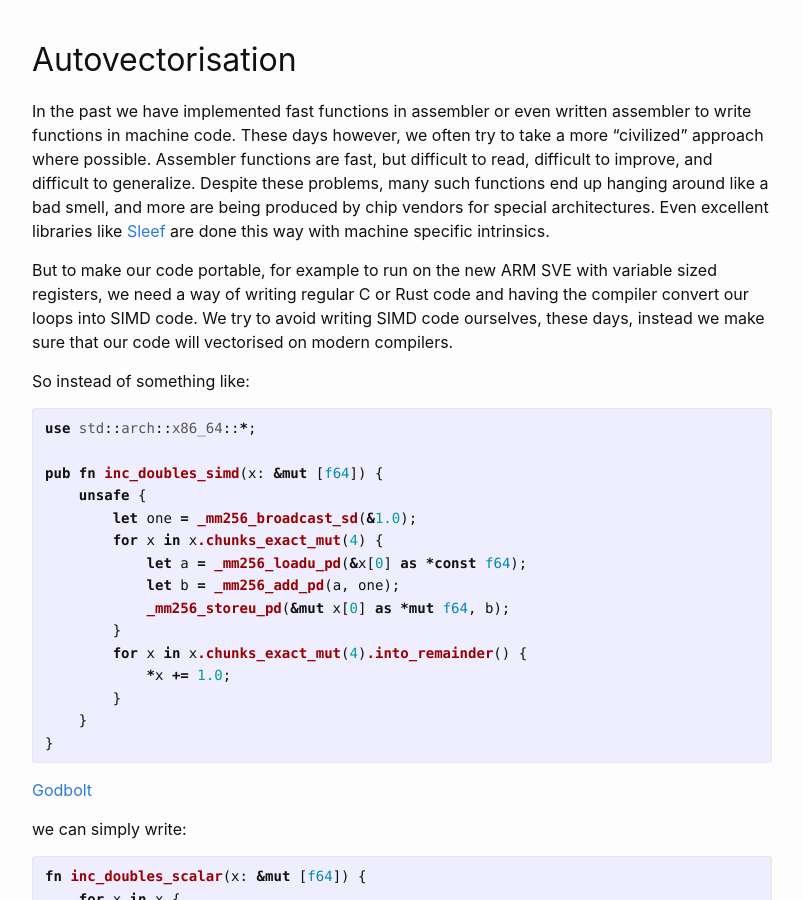
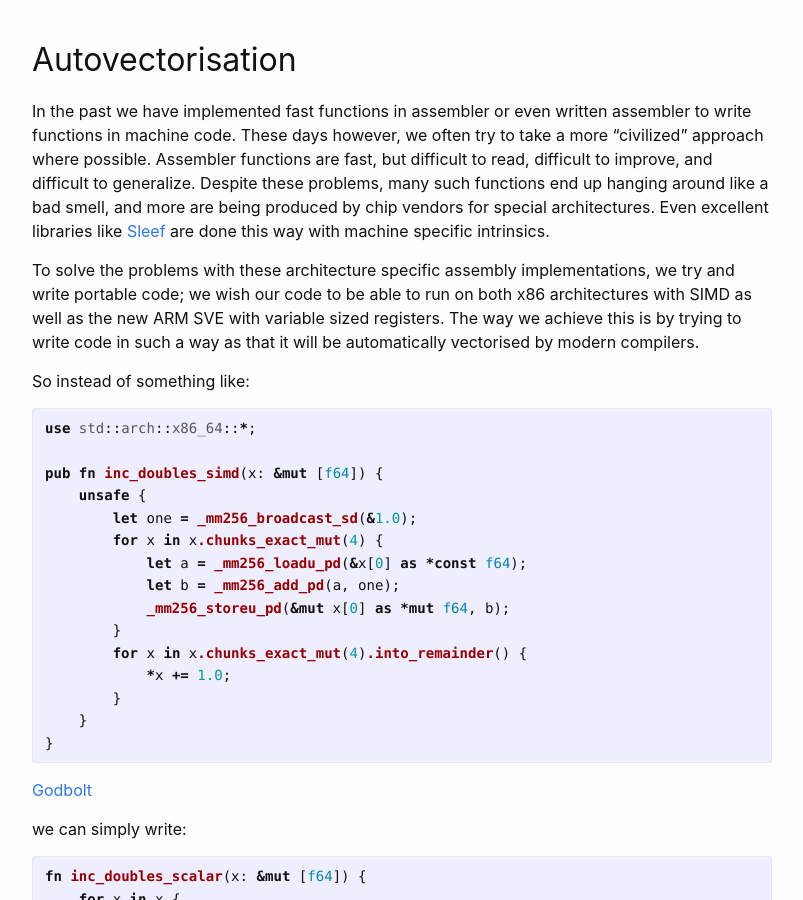
Before and after one commit to atomicincrement/atomicincrement.github.io, a Jekyll site: the page built from _posts/2021-11-18-polynomial-approximation.md, in a window 1280 px wide and 900 px high, scrolled down 2192 px. Shown: the whole window, without its empty margins (238-1041 px from the left). Built offline with Jekyll 4.4.1, drawn with Linux system fonts in a browser that asks for light colours.

Commit message:
Update _posts/2021-11-18-polynomial-approximation.md
Co-authored-by: WillRogerJones <33420026+WillRogerJones@users.noreply.github.com>

```diff
--- a/_posts/2021-11-18-polynomial-approximation.md
+++ b/_posts/2021-11-18-polynomial-approximation.md
@@ -85,10 +85,7 @@ not designed to do so.
 In the past we have implemented fast functions in assembler or even written assembler
 to write functions in machine code. These days however, we often try to take a more "civilized" approach where possible. Assembler functions are fast, but difficult to read, difficult to improve, and difficult to generalize. Despite these problems, many such functions end up hanging around like a bad smell, and more are being produced by chip vendors for special architectures. Even excellent libraries like [Sleef](https://github.com/shibatch/sleef/blob/master/src/arch/helperavx512f.h) are done this way with machine specific intrinsics.
 
-But to make our code portable, for example to run on the new ARM SVE with variable sized registers,
-we need a way of writing regular C or Rust code and having the compiler convert our loops into
-SIMD code. We try to avoid writing SIMD code ourselves, these days, instead we make sure that
-our code will vectorised on modern compilers.
+To solve the problems with these architecture specific assembly implementations, we try and write portable code; we wish our code to be able to run on both x86 architectures with SIMD as well as the new ARM SVE with variable sized registers. The way we achieve this is by trying to write code in such a way as that it will be automatically vectorised by modern compilers.
 
 So instead of something like:
 
```
